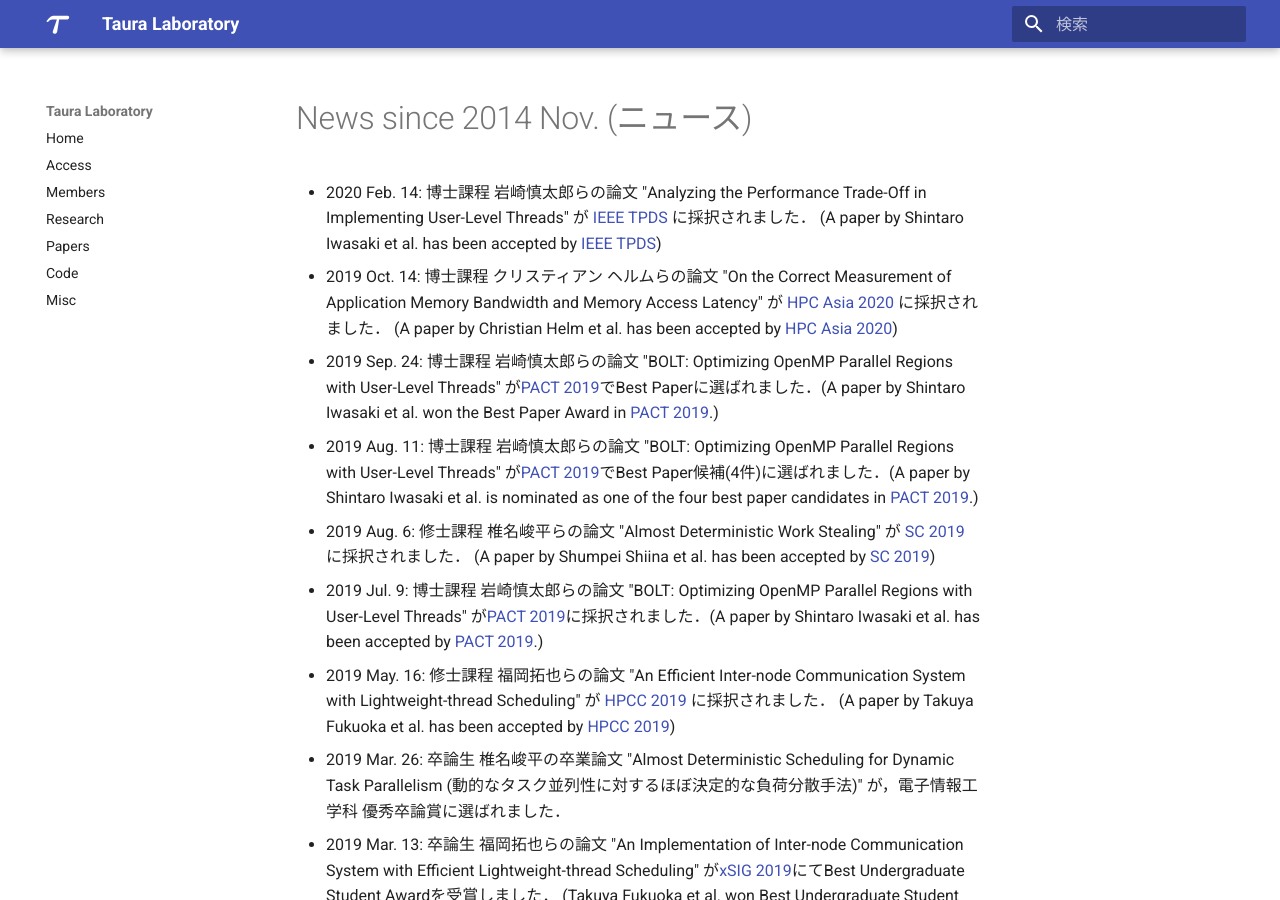
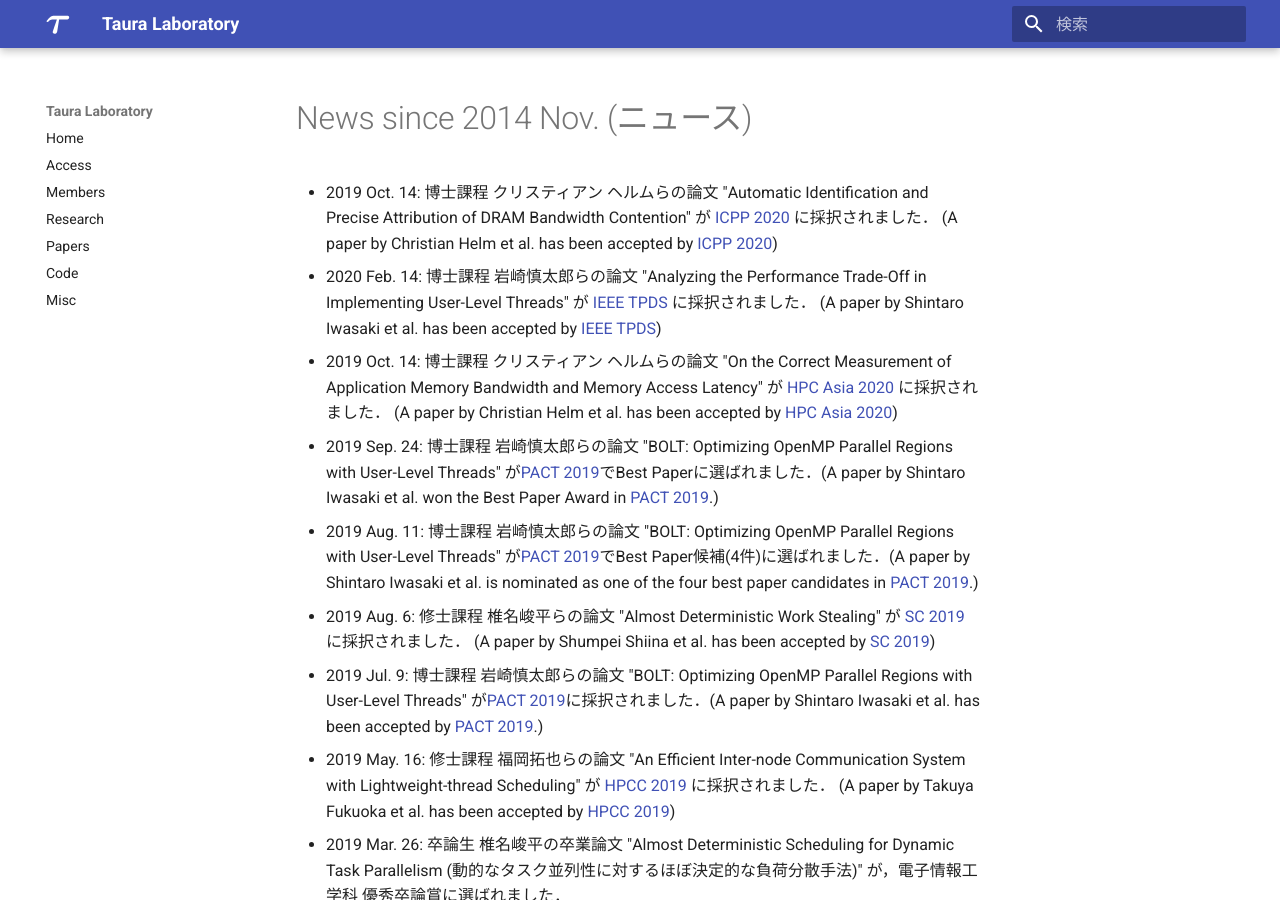
Before and after one commit to Yukayo/taura-lab, an MkDocs documentation site: the page built from docs/news.md, in a window 1280 px wide and 900 px high. Built offline with MkDocs 1.6.1 and Material for MkDocs 9.7.7, drawn with Linux system fonts in a browser that asks for light colours.

Commit message:
Update news.md

```diff
--- a/docs/news.md
+++ b/docs/news.md
@@ -1,5 +1,6 @@
 # News since 2014 Nov. (ニュース)
 
+  * 2019 Oct. 14: 博士課程 クリスティアン ヘルムらの論文 "Automatic Identification and Precise Attribution of DRAM Bandwidth Contention" が [ICPP 2020](https://jnamaral.github.io/icpp20/) に採択されました． (A paper by Christian Helm et al. has been accepted by [ICPP 2020](https://jnamaral.github.io/icpp20/))
   * 2020 Feb. 14: 博士課程 岩崎慎太郎らの論文 "Analyzing the Performance Trade-Off in Implementing User-Level Threads" が [IEEE TPDS](https://www.computer.org/csdl/journal/td) に採択されました． (A paper by Shintaro Iwasaki et al. has been accepted by [IEEE TPDS](https://www.computer.org/csdl/journal/td))
   * 2019 Oct. 14: 博士課程 クリスティアン ヘルムらの論文 "On the Correct Measurement of Application Memory Bandwidth and Memory Access Latency" が [HPC Asia 2020](http://sighpc.ipsj.or.jp/HPCAsia2020/index.html) に採択されました． (A paper by Christian Helm et al. has been accepted by [HPC Asia 2020](http://sighpc.ipsj.or.jp/HPCAsia2020/index.html))
   * 2019 Sep. 24: 博士課程 岩崎慎太郎らの論文 "BOLT: Optimizing OpenMP Parallel Regions with User-Level Threads" が[PACT 2019](https://pactconf.org/)でBest Paperに選ばれました．(A paper by Shintaro Iwasaki et al. won the Best Paper Award in [PACT 2019](https://pactconf.org/).)
```
